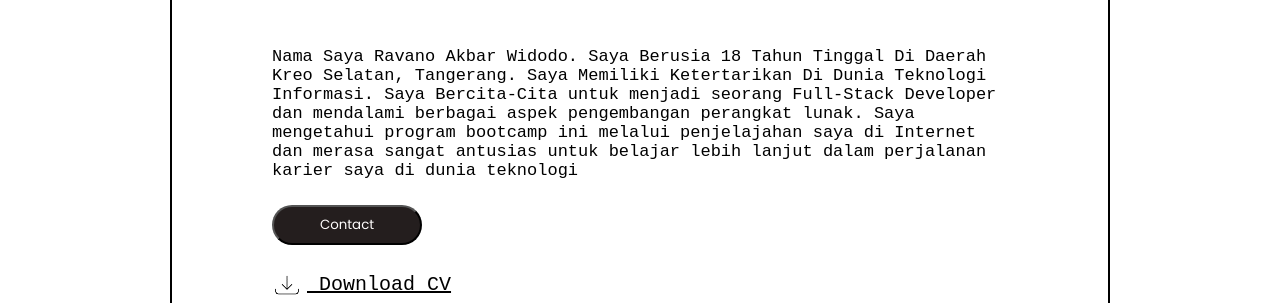
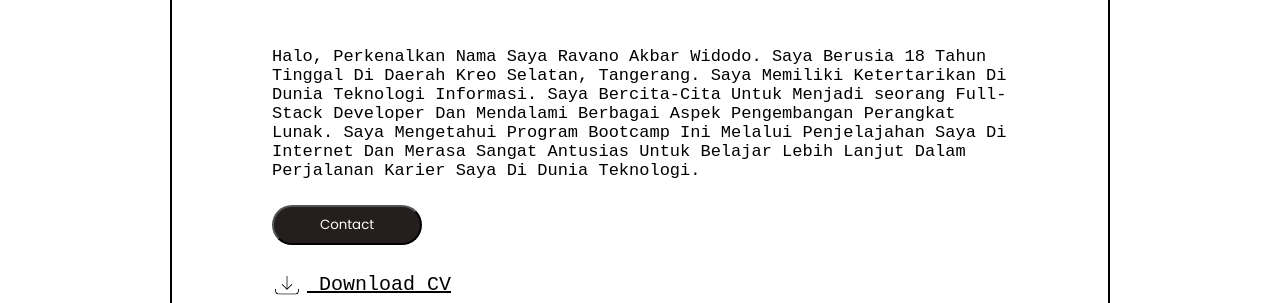
Before and after one commit to ravano-2464/Personal-Web-Day3, a plain HTML site: page index.html in a window 1280 px wide. Shown: the part 388-691 px from the top of the page. Drawn offline with Linux system fonts and the light colour scheme.

Commit message:
Bootcamp Personal Web Day 3

```diff
--- a/index.html
+++ b/index.html
@@ -52,9 +52,9 @@
         <br>
         <br>
         <p style="font-family: monospace; font-size: 17px; text-align: left;">
-            Nama Saya Ravano Akbar Widodo. Saya Berusia 18 Tahun Tinggal Di Daerah Kreo Selatan, Tangerang. Saya Memiliki Ketertarikan Di Dunia Teknologi Informasi.
-            Saya Bercita-Cita untuk menjadi seorang Full-Stack Developer dan mendalami berbagai aspek pengembangan perangkat lunak.
-            Saya mengetahui program bootcamp ini melalui penjelajahan saya di Internet dan merasa sangat antusias untuk belajar lebih lanjut dalam perjalanan karier saya di dunia teknologi
+            Halo, Perkenalkan Nama Saya Ravano Akbar Widodo. Saya Berusia 18 Tahun Tinggal Di Daerah Kreo Selatan, Tangerang. Saya Memiliki Ketertarikan Di Dunia Teknologi Informasi.
+            Saya Bercita-Cita Untuk Menjadi seorang Full-Stack Developer Dan Mendalami Berbagai Aspek Pengembangan Perangkat Lunak.
+            Saya Mengetahui Program Bootcamp Ini Melalui Penjelajahan Saya Di Internet Dan Merasa Sangat Antusias Untuk Belajar Lebih Lanjut Dalam Perjalanan Karier Saya Di Dunia Teknologi.
         </p>
         <br>
         <div>
```
